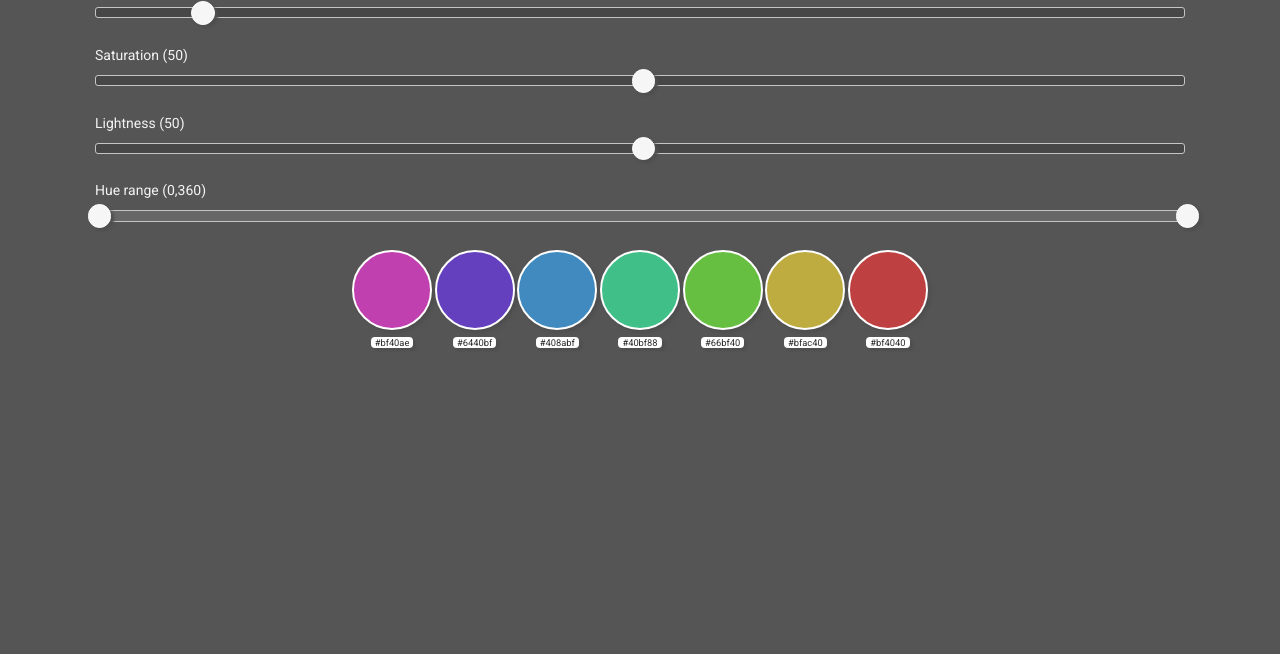
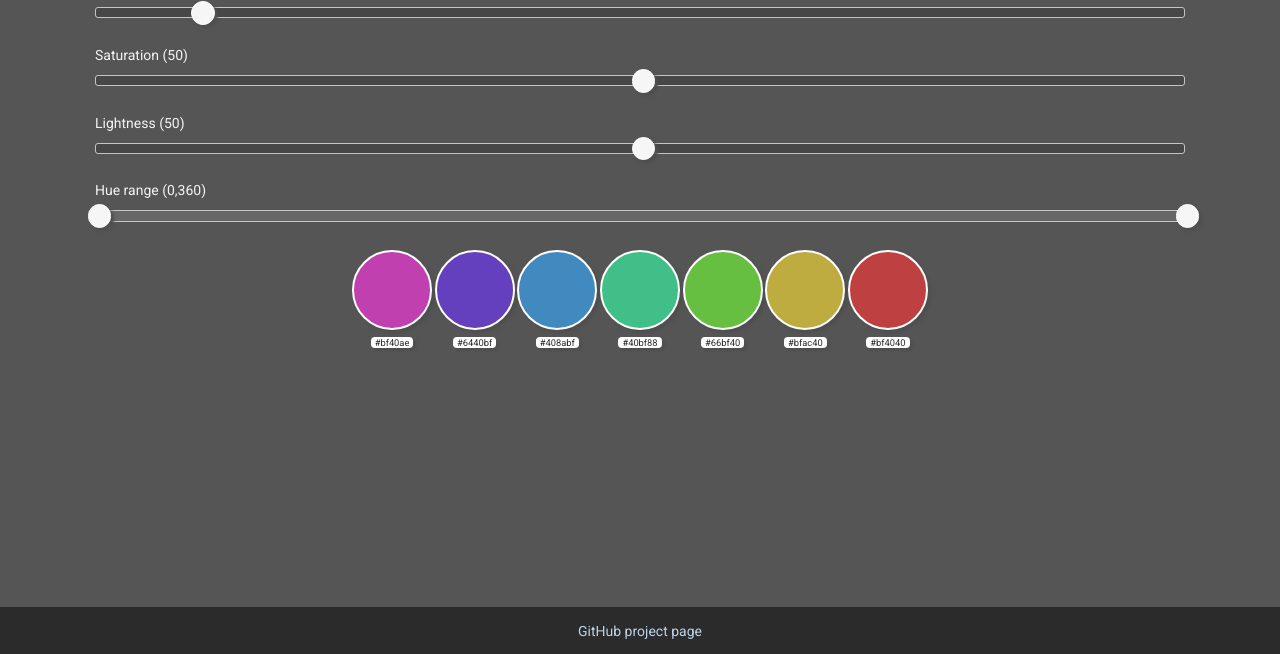
Before and after one commit to poooow/RainbowPaletteGenerator, a plain HTML site: page index.html in a window 1280 px wide. Shown: the part 146-800 px from the top of the page. Drawn offline with Linux system fonts and the light colour scheme.

Commit message:
footer with link to gh

```diff
--- a/css/style.css
+++ b/css/style.css
@@ -17,6 +17,10 @@ input {
     top: 1pt;
     border-radius: 3pt;
     position: relative;
+}
+
+a {
+    color: #BAD4E8;
 }
 
 .correct {
@@ -84,3 +88,13 @@ input {
     padding-left: 30pt;
     padding-right: 30pt;
 }
+
+#footer {
+    position: fixed;
+    height: 35pt;
+    bottom: 0;
+    width: 100%;
+    background-color: #2b2b2b;
+    padding: 10pt;
+    z-index: 1000;
+}
--- a/index.html
+++ b/index.html
@@ -40,6 +40,11 @@
         </div>
     </div>
 </div>
+<div id="footer">
+    <div class="container text-center">
+        <p class="muted credit"><a href="https://github.com/poooow/RainbowPaletteGenerator/">GitHub project page</a></p>
+    </div>
+</div>
 <script>
     (function(i,s,o,g,r,a,m){i['GoogleAnalyticsObject']=r;i[r]=i[r]||function(){
                 (i[r].q=i[r].q||[]).push(arguments)},i[r].l=1*new Date();a=s.createElement(o),
```
